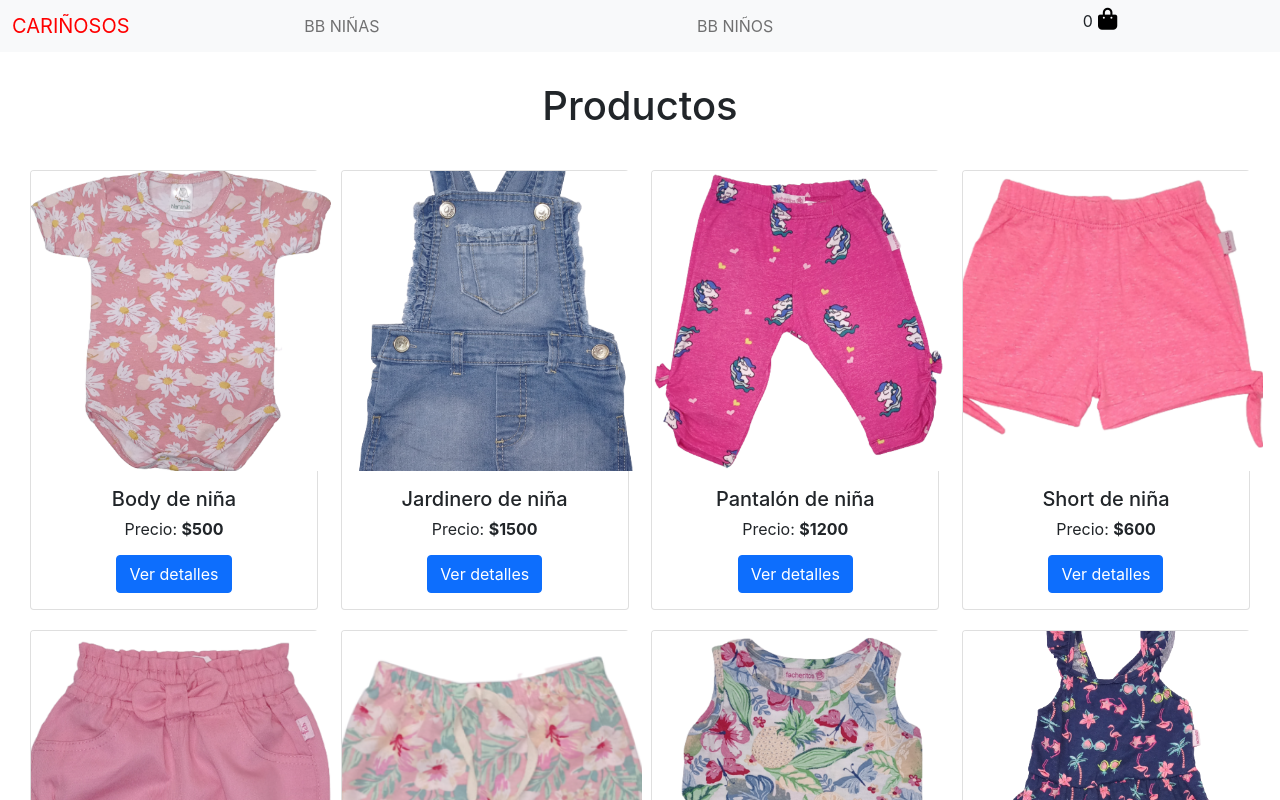
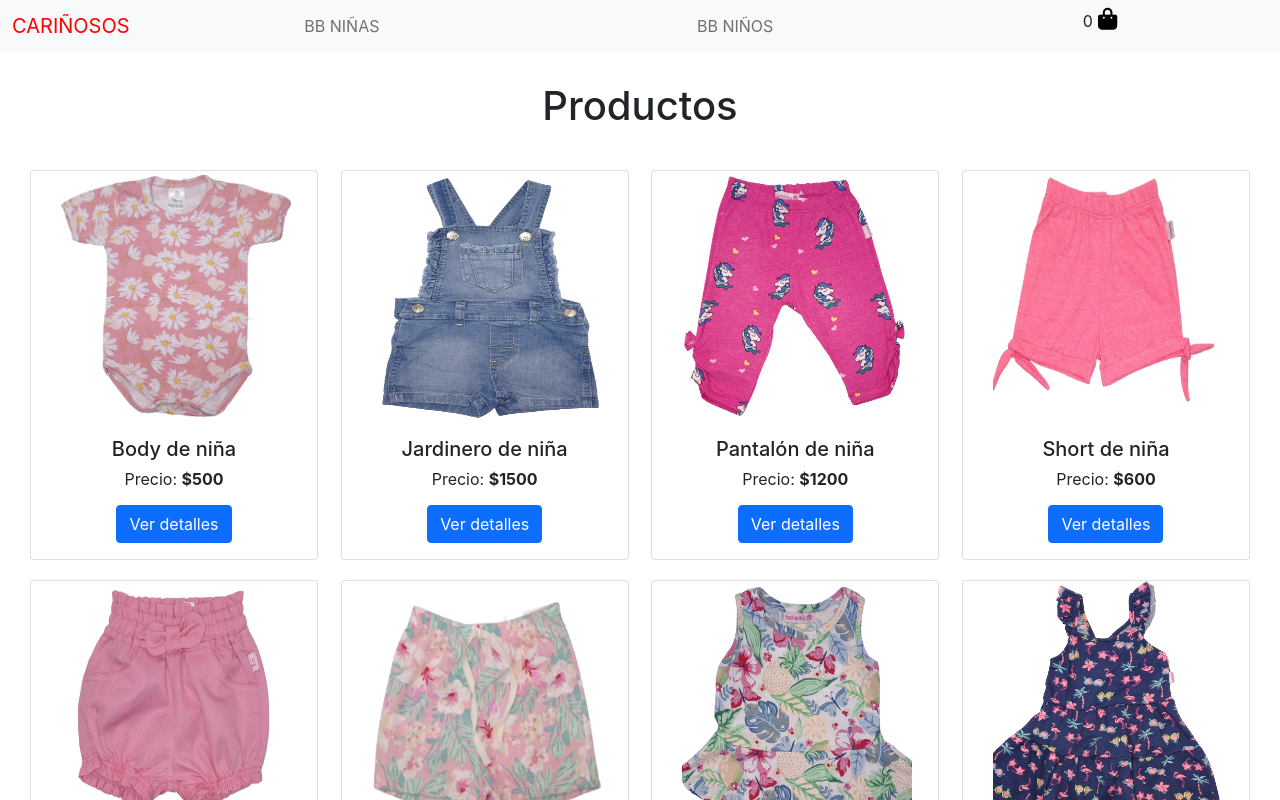
Before and after one commit to adrian-mendez/e-shop, a React (Create React App) app: page / in a window 1280 px wide. Shown: the top 800 px of the page. Built offline with nearby package versions, Linux system fonts and the light colour scheme.

Commit message:
ajuste de imagenes

```diff
--- a/src/components/item/item.css
+++ b/src/components/item/item.css
@@ -3,7 +3,8 @@
 
 }
 .card-img-top {
-    width: 300px;
-    height: 300px;
-    object-fit: cover;
+    width: 230px;
+    height: 250px;
+    object-fit: fill;
+    margin-left: 30px;
 }
```
